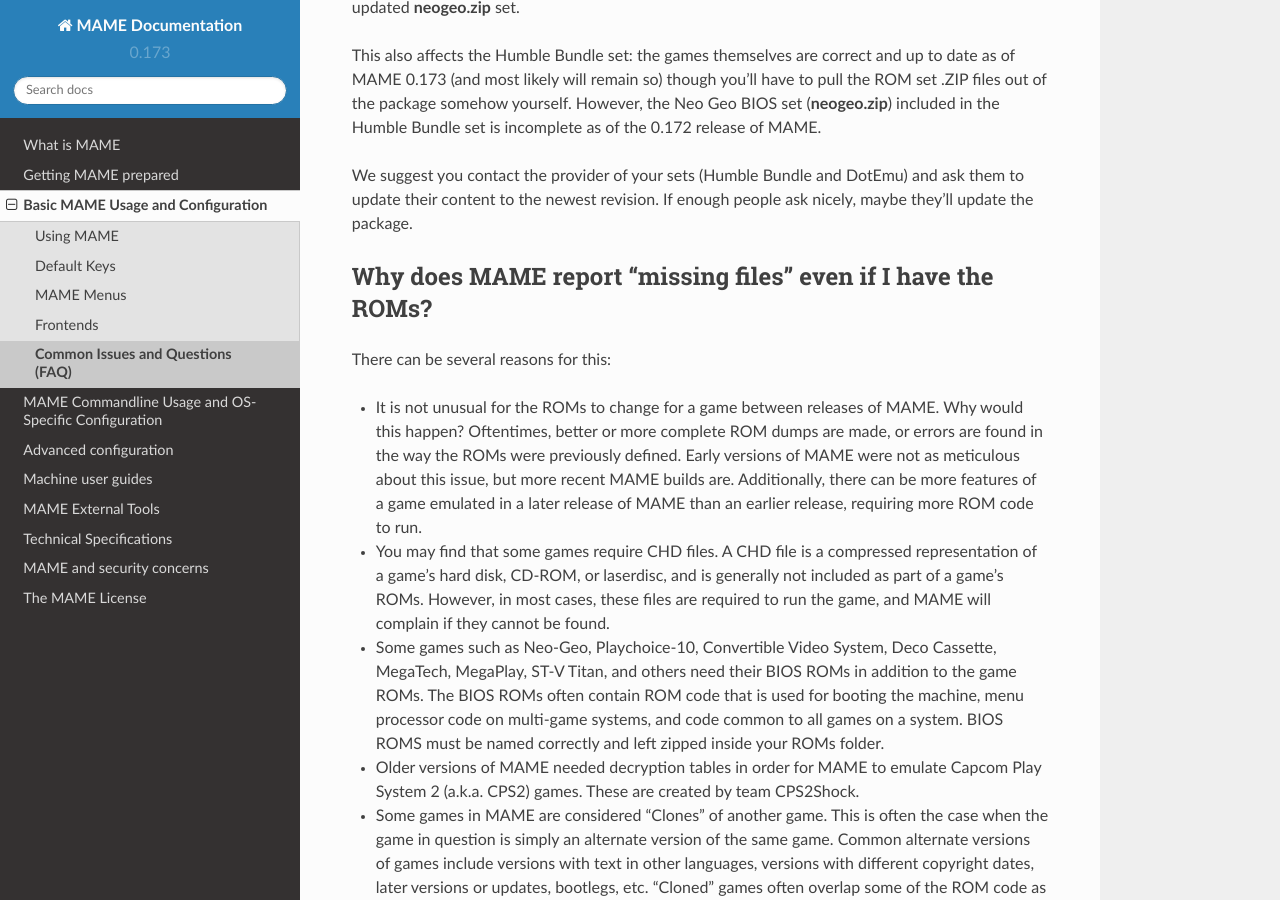
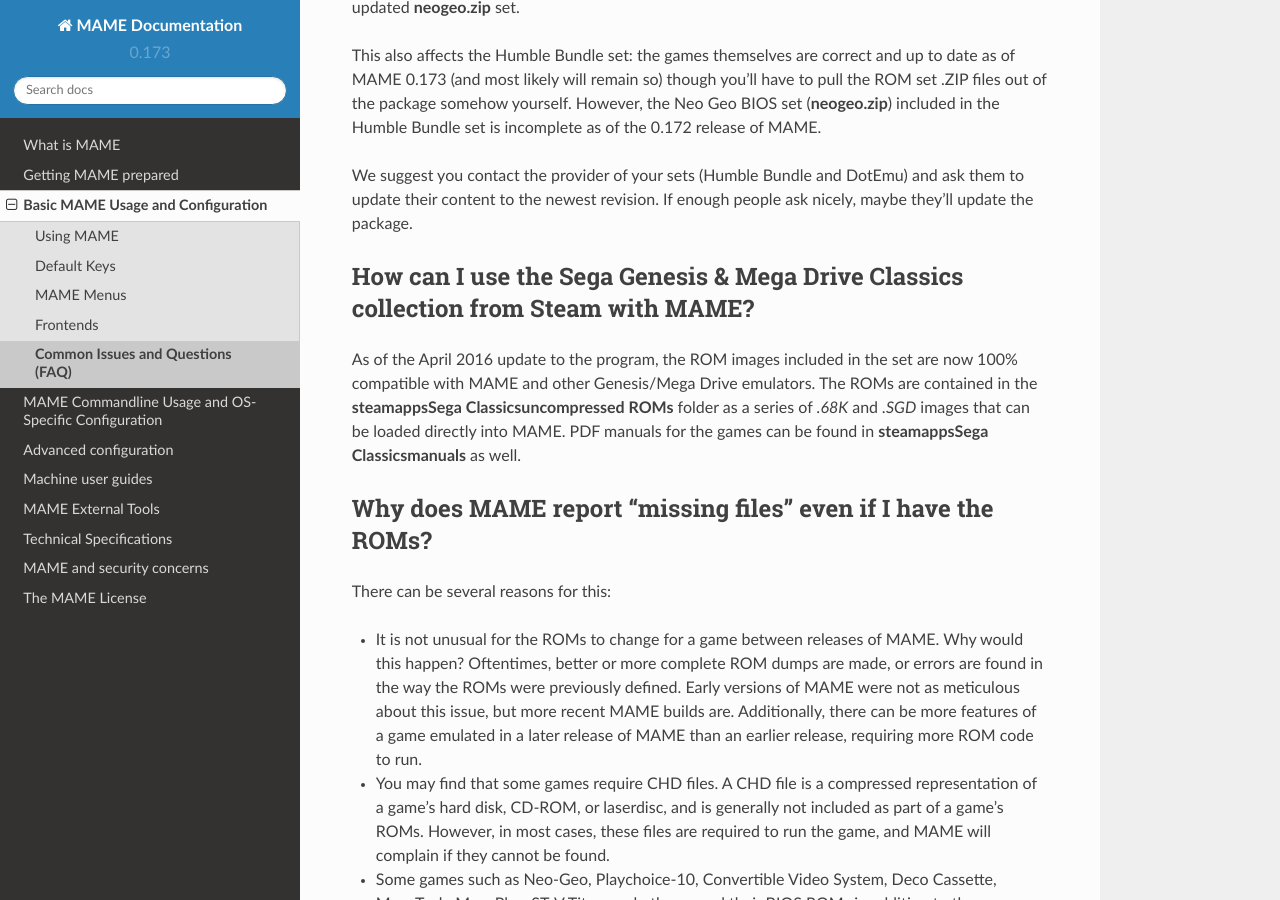
Before and after one commit to mamedev/docs, a Sphinx documentation site: the page built from source/usingmame/commonissues.rst, in a window 1280 px wide and 900 px high, scrolled down 380 px. Built offline with Sphinx 7.4.7 and the Read the Docs theme 2.0.0, drawn with Linux system fonts in a browser that asks for light colours.

Commit message:
FAQ: How to get Sega Genesis/Mega Drive Classics (on Steam) working with MAME

```diff
--- a/source/usingmame/commonissues.rst
+++ b/source/usingmame/commonissues.rst
@@ -15,6 +15,10 @@ This also affects the Humble Bundle set: the games themselves are correct and up
 
 We suggest you contact the provider of your sets (Humble Bundle and DotEmu) and ask them to update their content to the newest revision. If enough people ask nicely, maybe they'll update the package.
 
+How can I use the Sega Genesis & Mega Drive Classics collection from Steam with MAME?
+-------------------------------------------------------------------------------------
+
+As of the April 2016 update to the program, the ROM images included in the set are now 100% compatible with MAME and other Genesis/Mega Drive emulators. The ROMs are contained in the **steamapps\Sega Classics\uncompressed ROMs** folder as a series of *.68K* and *.SGD* images that can be loaded directly into MAME. PDF manuals for the games can be found in **steamapps\Sega Classics\manuals** as well.
 
 Why does MAME report "missing files" even if I have the ROMs?
 -------------------------------------------------------------
```
